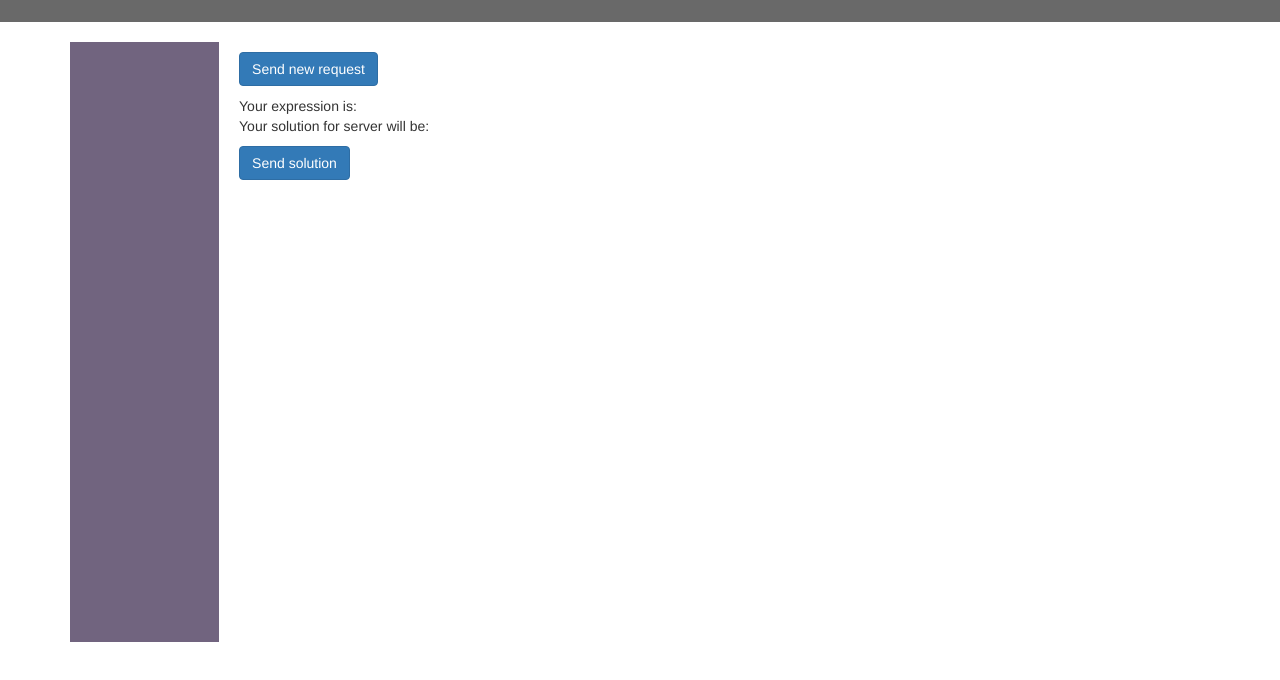
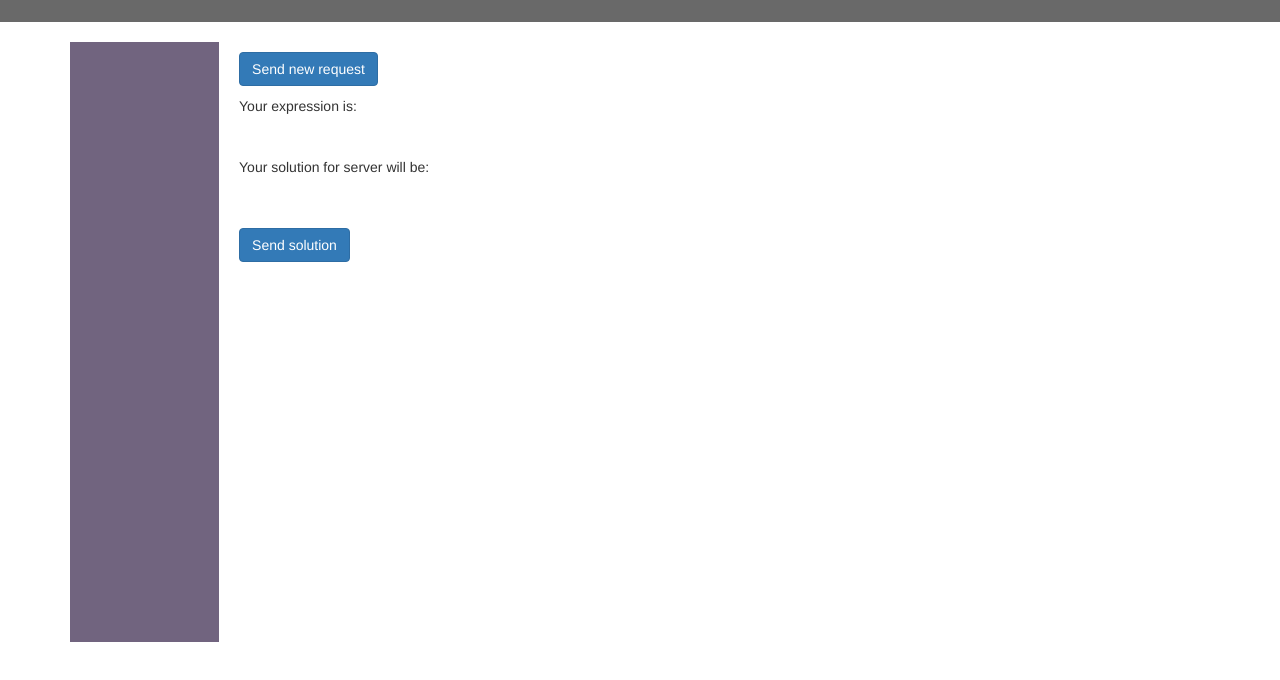
Before and after one commit to Nomaddis/RPNCalculator, a website: page app/index.html in a window 1280 px wide. Shown: the part 68-748 px from the top of the page. Drawn offline with nearby package versions, Linux system fonts and the light colour scheme; no server answers.

Commit message:
style fixes

```diff
--- a/app/app.css
+++ b/app/app.css
@@ -8,6 +8,11 @@ header {
 #send-sol-btn, #send-req-btn {
   margin: 10px 0;
 }
+#response-text, #calculate-text {
+  display: block;
+  height: 41px;
+}
+
 .app-title {
   height: 100%;
   display: flex;
```
Also changed, not shown: app/index.html (+2 -2 lines).
